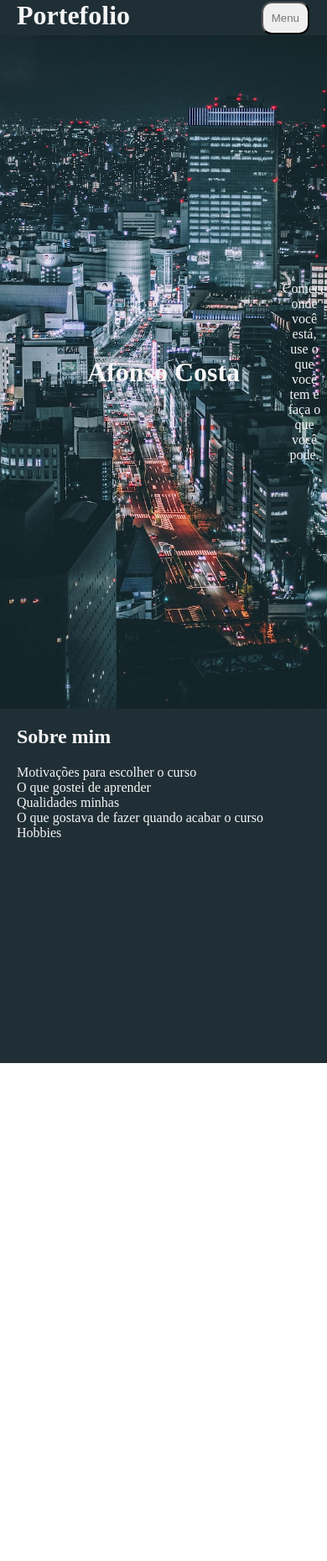
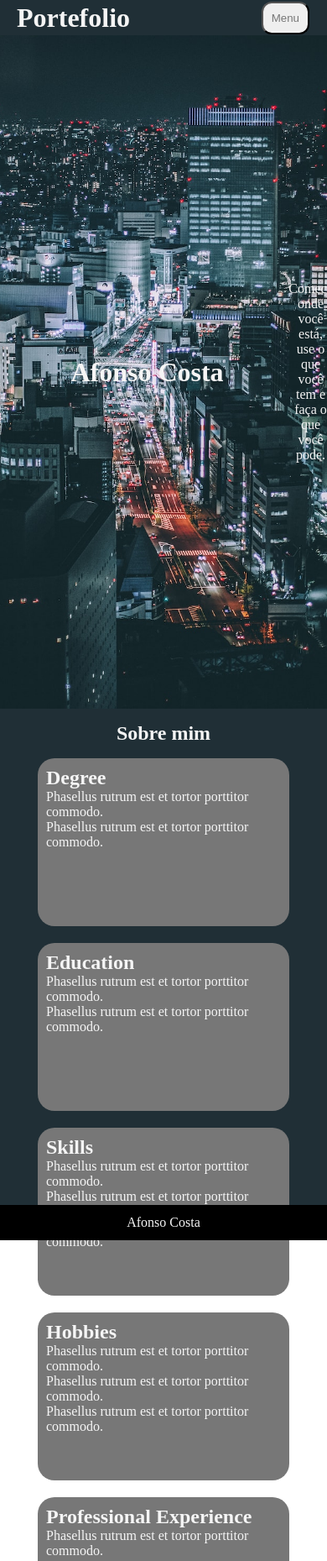
Before and after one commit to afonso-21902703/portefolio, a plain HTML site: page index.html in a window 390 px wide. Shown: the top 1859 px of the page at 84% size. Before the commit the page ends 1266 px from the top, so only its background shows below. Drawn offline with Linux system fonts and the light colour scheme.

Commit message:
-fixed and added menu button to dark mode - index.hmtl article done(for now)

```diff
--- a/dark-mode.css
+++ b/dark-mode.css
@@ -11,7 +11,7 @@
     grid-template-columns: auto;
     grid-template-rows: 10vh 1fr 5vh;
     grid-template-areas:
-        'header header header'
+        'header header nav'
         'main main main'
         'footer footer footer'
     ;
@@ -45,8 +45,67 @@
         'opsz' 48
 }
 
+nav {
+    grid-area: nav;
+    display: flex;
+    justify-content: center;
+    align-items: center;
+    position: sticky;
+    background-color: var(--back-color);
+    top: 0;
+    transition: background-color 1s;
+}
 
-nav {
+.menu {
+    display: inline-block;
+    position: absolute;
+    left: 0;
+    color: #777;
+    cursor: pointer;
+    text-align: center;
+    padding: 10px 10px;
+    border-radius: 12px;
+
+}
+
+nav.active>.menu,
+.menu:hover {
+    color: black;
+}
+
+.dropdown-menu {
+    position: absolute;
+    left: 0;
+    top: calc(100% + .25rem);
+    background-color: var(--back-color);
+    padding: .75rem;
+    border-radius: .25rem;
+    box-shadow: 0 2px 5px 0 rgba(0, 0, 0, 0.1);
+    opacity: 0;
+    pointer-events: none;
+    transform: translateY(-10px);
+    transition: opacity 150ms ease-in-out, transform 150ms ease-in-out;
+}
+
+nav.active>.menu+.dropdown-menu {
+    opacity: 1;
+    transform: translateY(0);
+    pointer-events: auto;
+}
+
+.information-grid {
+    display: grid;
+    grid-template-columns: repeat(2, max-content);
+    gap: 2rem;
+}
+
+.dropdown-links {
+    display: flex;
+    flex-direction: column;
+    gap: .25rem;
+}
+
+/* nav {
     grid-area: nav;
     text-decoration: none;
     display: flex;
@@ -54,7 +113,7 @@
     padding-top: 20px;
     padding-bottom: 20px;
     padding-right: 125px;
-}
+} */
 
 main {
     grid-area: main;
@@ -64,7 +123,20 @@
     transition: background-color 1s, color 1s;
 }
 
+.calculator-title{
+    display: flex;
+    align-items: center;
+    justify-content: center;
+    flex-direction: column;
+}
 
+.calculator{
+    display: flex;
+    justify-content: space-between;
+    flex-direction: column;
+    padding: 50px;
+
+}
 
 div.image-with-centered-text {
     margin: 30px;
@@ -75,6 +147,7 @@
 .image-with-centered-text {
     background-image: url(images/david-marcu.jpg);
     min-height: 500px;
+    width: auto;
     /* background-attachment: fixed; */
     background-position: center;
     background-repeat: no-repeat;
@@ -94,6 +167,13 @@
     background-position: center;
     background-repeat: no-repeat;
     background-size: cover;
+}
+
+.phrase-and-image{
+    display: grid;
+    justify-content: center;
+    align-items: center;
+    flex-direction: column;
 }
 
 footer {
--- a/index.css
+++ b/index.css
@@ -2,7 +2,7 @@
     box-sizing: border-box;
     padding: 0;
     margin: 0;
-    color: black
+    color: black;
 }
 
 body {
@@ -14,7 +14,7 @@
         'footer footer footer'
     ;
     grid-template-columns: auto;
-    grid-template-rows: 5vh 95vh 50vh;
+    grid-template-rows: 5vh 95vh 70vh 5vh;
 }
 
 header {
@@ -22,7 +22,7 @@
     position: sticky;
     display: flex;
     flex-direction: row;
-    align-items: baseline;
+    align-items: center;
     background-color: #202F36;
     top: 0;
 }
@@ -101,57 +101,84 @@
     /*opacity: 0.7;*/
     position: relative;
     z-index: -1;
+    display: grid;
+    grid-template-areas:
+        'nome aside';
+    grid-template-columns: 90% 10%;
 }
 
-main>* {
-    color: whitesmoke
+main * {
+    color: whitesmoke;
 }
 
-main>h1 {
-    position: absolute;
-    top: 50%;
-    left: 50%;
-    transform: translate(-50%, -50%);
+.nome {
+    grid-area: nome;
+    display: flex;
+    justify-content: center;
+    align-items: center;
 }
 
+
 aside {
-    position: absolute;
+    grid-area: aside;
     display: flex;
-    height: 95vh;
-    width: 10vw;
     justify-content: center;
     align-items: center;
     text-align: center;
-    right: 0px;
-    padding-right: 15px;
 }
 
 article {
     grid-area: article;
     background-color: #202F36;
+    display: grid;
+    grid-template-areas:
+    'h1'
+    'about-me';
+    grid-template-columns:auto;
+    grid-template-rows: 10% 70%;
+    /* row-gap: 10px; */
 }
 
-
-article>h1 {
-    position: relative;
-    top: 20px;
-    left: 20px;
+article * {
     color: whitesmoke;
 }
 
-.sobre-mim {
-    position: relative;
-    top: 40px;
-    left: 20px;
-    width: 80%;
-    text-align: left;
+article>div:first-child{
+    grid-area: h1;
+    display: flex;
+    justify-content: center;
+    align-content: center;
+    align-items: center;
 }
 
-.sobre-mim>* {
-    color: whitesmoke;
+.about-me{
+    grid-area: about-me;
+    display: flex;
+    justify-content: space-evenly;
+    align-content: space-between;
+    flex-wrap: wrap;
+    flex-direction: row;
+    row-gap: 20px;
+}
+
+.about-me>div{
+    background-color: #777;
+    border-radius: 20px;
+    height: 200px;
+    width: 300px;
+    padding: 10px;
+}
+
+.about-me>div:last-child{
+    height: 100px;
+    width: 300px;
 }
 
 footer {
+    display: flex;
     grid-area: footer;
     background-color: black;
+    color: whitesmoke;
+    justify-content: center;
+    align-items:center;
 }
--- a/index.html
+++ b/index.html
@@ -27,28 +27,50 @@
                 <div class="dropdrown-heading">JavaScript</div>
                 <div class="dropdown-links">
                     <a href="dark-mode.html" class="link">Darkmode</a>
-                    <a href="" class="link">Calculadora</a>
                 </div>
             </div>
         </div>
     </nav>
     <main>
-        <h1>Afonso Costa</h1>
+        <div class="nome">
+            <h1>Afonso Costa</h1>
+        </div>
         <aside>
             Comece onde você está, use o que você tem e faça o que você pode.
         </aside>
     </main>
     <article>
-        <h1>Sobre mim</h1>
-        <div class="sobre-mim" id="sobre-mim">
-            <p>Motivações para escolher o curso</p>
-            <p>O que gostei de aprender</p>
-            <p>Qualidades minhas</p>
-            <p>O que gostava de fazer quando acabar o curso</p>
-            <p>Hobbies</p>
+        <div><h1>Sobre mim</h1></div>
+        <div class="about-me" id="sobre-mim">
+            <div class="degree">
+                <h2>Degree</h2>
+                <p>Phasellus rutrum est et tortor porttitor commodo.</p>
+                <p>Phasellus rutrum est et tortor porttitor commodo.</p>
+            </div>
+            <div class="education">
+                <h2>Education</h2>
+                <p>Phasellus rutrum est et tortor porttitor commodo.</p>
+                <p>Phasellus rutrum est et tortor porttitor commodo.</p>
+            </div>
+            <div class="skills">
+                <h2>Skills</h2>
+                <p>Phasellus rutrum est et tortor porttitor commodo.</p>
+                <p>Phasellus rutrum est et tortor porttitor commodo.</p>
+                <p>Phasellus rutrum est et tortor porttitor commodo.</p>
+            </div>
+            <div class="hobbies">
+                <h2>Hobbies</h2>
+                <p>Phasellus rutrum est et tortor porttitor commodo.</p>
+                <p>Phasellus rutrum est et tortor porttitor commodo.</p>
+                <p>Phasellus rutrum est et tortor porttitor commodo.</p>
+            </div>
+            <div class="prof-experience">
+                <h2>Professional Experience</h2>
+                <p>Phasellus rutrum est et tortor porttitor commodo.</p>
+            </div>
         </div>
     </article>
-    <footer></footer>
+    <footer>Afonso Costa</footer>
 </body>
 
 </html>
```
Also changed, not shown: dark-mode.html (+29 -45 lines), dark-mode.js (+19 -1 lines).
